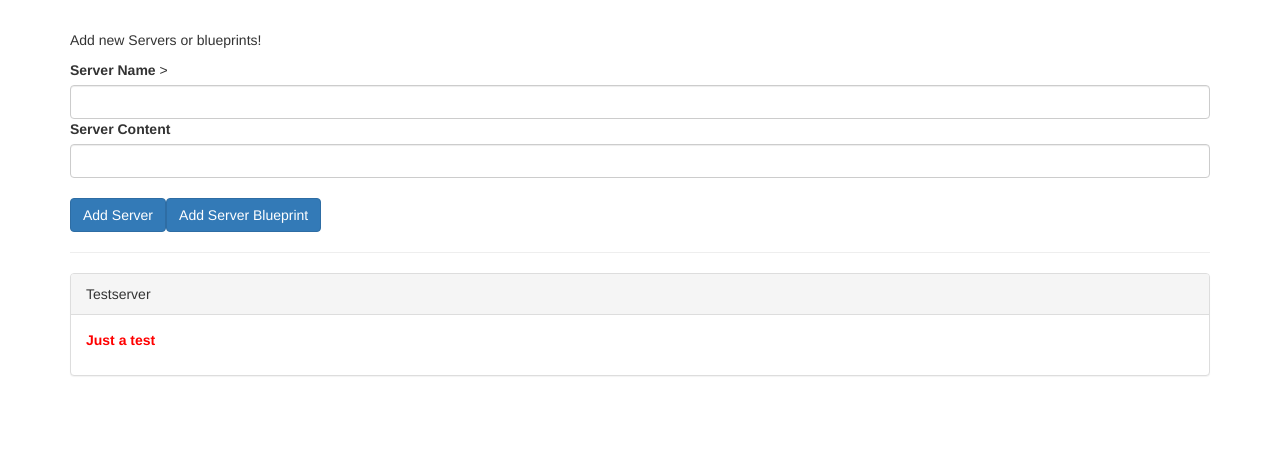
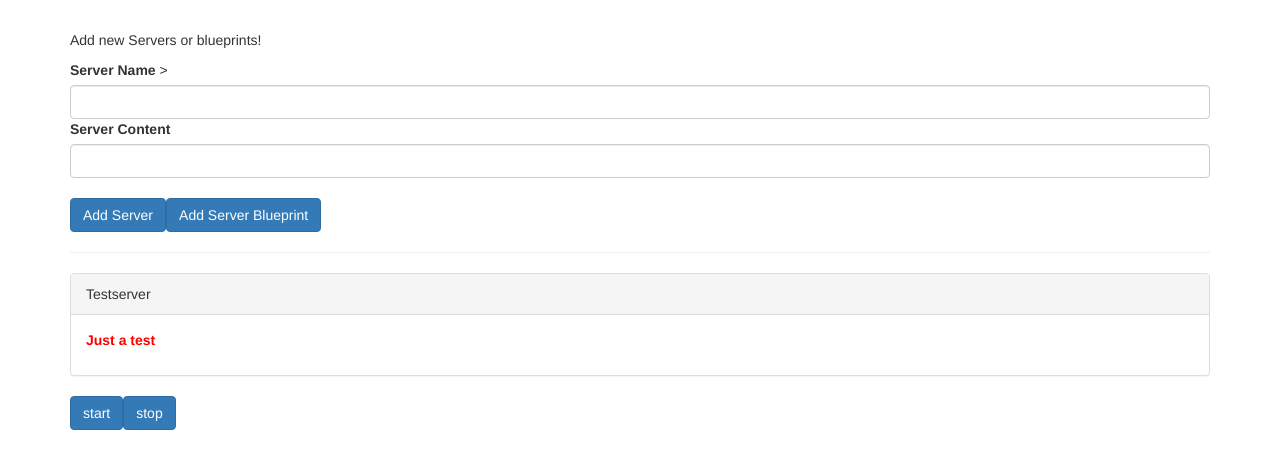
Before and after one commit to GaganBehrh/Server_Cockpit-Angular-Project, an Angular app: page / in a window 1280 px wide. Shown: the top 468 px of the page. Built offline with nearby package versions, Linux system fonts and the light colour scheme.

Commit message:
start and stop button added

```diff
--- a/src/app/app.component.html
+++ b/src/app/app.component.html
@@ -12,10 +12,20 @@
         *ngFor="let serverElement of serverElements"
         [srvElement]="serverElement"
       >
-     <p>
-            <strong *ngIf="serverElement.type === 'server'" style="color: red">{{ serverElement.content }}</strong>
-            <em *ngIf="serverElement.type === 'blueprint'">{{ serverElement.content }}</em>
-          </p></app-server-element>
+        <p>
+          <strong *ngIf="serverElement.type === 'server'" style="color: red">{{
+            serverElement.content
+          }}</strong>
+          <em *ngIf="serverElement.type === 'blueprint'">{{
+            serverElement.content
+          }}</em>
+        </p></app-server-element
+      >
+    </div>
+  </div>
+  <div class="row">
+    <div class="col-xs-12">
+      <app-game-control></app-game-control>
     </div>
   </div>
 </div>
--- a/src/app/game-control/game-control.component.html
+++ b/src/app/game-control/game-control.component.html
@@ -1 +1,6 @@
-<p>game-control works!</p>
+<div class="row">
+  <div class="col-xs-12">
+    <button class="btn btn-primary">start</button>
+       <button class="btn btn-primary">stop</button>
+  </div>
+</div>
```
